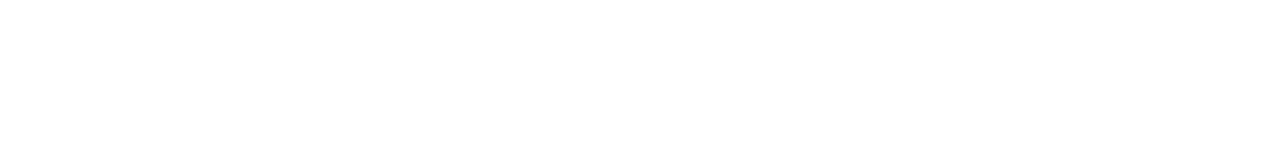
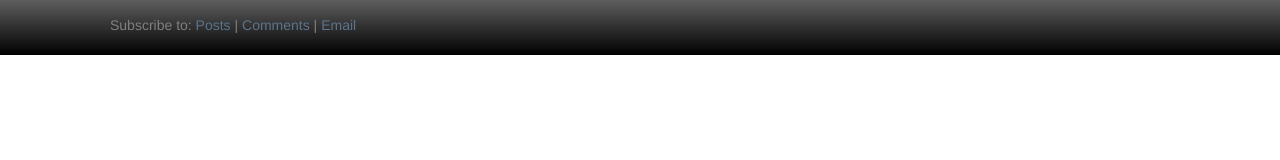
Before and after one commit to codycc/psd_blue, a plain HTML site: page index.html in a window 1280 px wide. Drawn offline with nearby package versions, Linux system fonts and the light colour scheme.

Commit message:
add nav bar links

```diff
--- a/index.html
+++ b/index.html
@@ -5,8 +5,30 @@
     <title>Document</title>
     <link rel="stylesheet" type="text/css" href="index.css">
     <link rel="stylesheet" href="https://maxcdn.bootstrapcdn.com/bootstrap/3.3.6/css/bootstrap.min.css" integrity="sha384-1q8mTJOASx8j1Au+a5WDVnPi2lkFfwwEAa8hDDdjZlpLegxhjVME1fgjWPGmkzs7" crossorigin="anonymous">
+    <meta name="viewport" content="width=device-width, initial-scale=1.0">
 </head>
 <body>
+    <div class="content">
+        <div class="nav">
+            <div class="container">
+                 <ul>
+                     <li>Subscribe to:</li>
+                     <li><a href="#">Posts</a></li> |
+                     <li><a href="#">Comments</a></li> |
+                     <li><a href="#">Email</a></li>
+                 </ul>
+            </div>
+        </div>
+
+        <div class="menu">
+            <div class="col-md-6">
+                <div class="logo"></div>
+            </div>
+             <div class="col-md-6">
+
+            </div>
+        </div>
+    </div>
 
 
 
--- a/index.scss
+++ b/index.scss
@@ -0,0 +1,29 @@
+$black: #333;
+$white: white;
+$lightblue: #5C748B;
+
+.nav {
+    background: rgba(94,94,94,1);
+    background: -moz-linear-gradient(top, rgba(94,94,94,1) 0%, rgba(0,0,0,1) 100%);
+    background: -webkit-gradient(left top, left bottom, color-stop(0%, rgba(94,94,94,1)), color-stop(100%, rgba(0,0,0,1)));
+    background: -webkit-linear-gradient(top, rgba(94,94,94,1) 0%, rgba(0,0,0,1) 100%);
+    background: -o-linear-gradient(top, rgba(94,94,94,1) 0%, rgba(0,0,0,1) 100%);
+    background: -ms-linear-gradient(top, rgba(94,94,94,1) 0%, rgba(0,0,0,1) 100%);
+    background: linear-gradient(to bottom, rgba(94,94,94,1) 0%, rgba(0,0,0,1) 100%);
+    filter: progid:DXImageTransform.Microsoft.gradient( startColorstr='#5e5e5e', endColorstr='#000000', GradientType=0 );
+    color:grey;
+    height:55px;
+
+    ul {
+        padding-top: 15px;
+        padding-bottom:15px;
+        li {
+            display: inline;
+        a {
+            color: $lightblue;
+         }
+
+         }
+    }
+
+}
```
Also changed, not shown: index.css, 1 other file.
